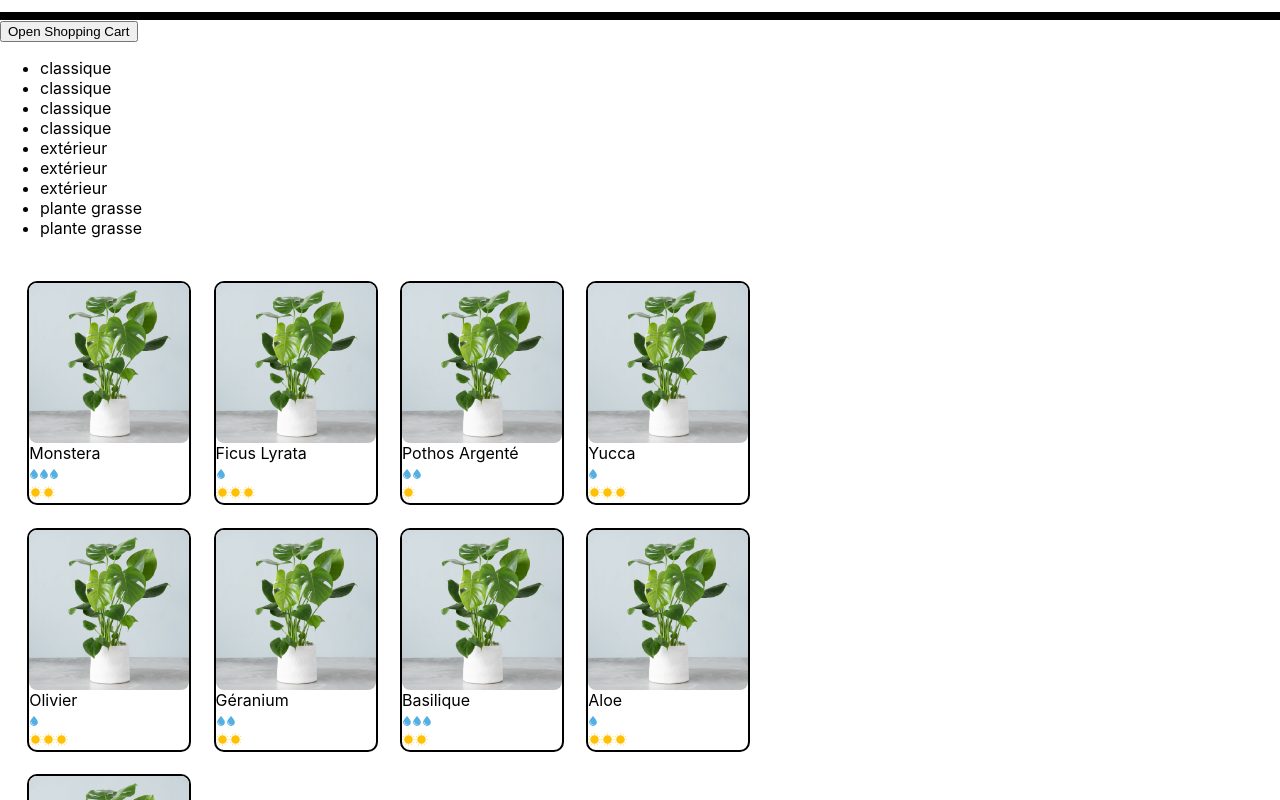
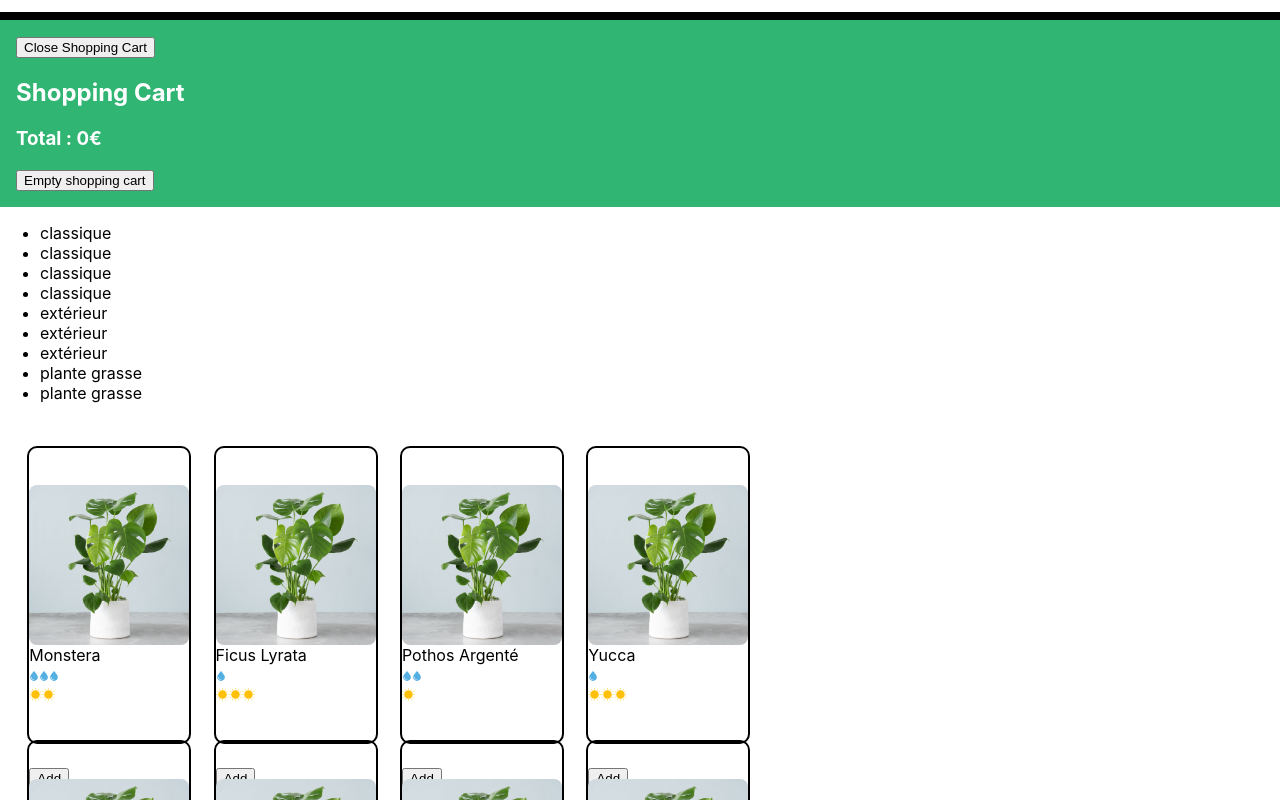
Before and after one commit to StefanUngureanul24/la-maison-jungle, a React (Create React App) app: page / in a window 1280 px wide. Shown: the part 200-1000 px from the top of the page. Built offline with nearby package versions, Linux system fonts and the light colour scheme.

Commit message:
Handling of state between components by using the closest common parent of components ShoppingList and Cart, which is App

```diff
--- a/src/components/App.js
+++ b/src/components/App.js
@@ -1,14 +1,18 @@
+import { useState } from 'react'
+
 import Banner from './Banner'
 import Cart from './Cart'
 import ShoppingList from './ShoppingList'
 import Footer from './Footer'
 
 function App() {
+  const [cart, updateCart] = useState([])
+
   return (
   <div>
     <Banner />
-    <Cart />
-    <ShoppingList />
+    <Cart cart={cart} updateCart={updateCart} />
+    <ShoppingList cart={cart} updateCart={updateCart} />
     <Footer />
   </div>
   )
--- a/src/components/Cart.js
+++ b/src/components/Cart.js
@@ -1,6 +1,6 @@
 import { useState } from 'react'
 
-function Cart() {
+function Cart({ cart, updateCart }) {
     /*
     const monsteraPrice = 8;
     const ivyPrice = 10;
@@ -22,26 +22,31 @@
     */
 
     const monsteraPrice = 8
-    const [cart, updateCart] = useState(0)
-    const [isOpen, setIsOpen] = useState(false)
+    const [isOpen, setIsOpen] = useState(true)
 
     return isOpen ? (
         <div className='lmj-cart'>
-            <button onClick={() => setIsOpen(false)}>Close Shopping Cart</button>
-            <h2>Panier</h2>
-            <div>
-                Monstera: {monsteraPrice}€
-                <button onclick={() => updateCart(cart + 1)}>
-                    Add
-                </button>
-            </div>
+            <button
+                onClick={() => setIsOpen(false)}
+            >
+                Close Shopping Cart
+            </button>
+            <h2>Shopping Cart</h2>
             <h3>Total : {monsteraPrice * cart}€</h3>
-            <button onClick={() => updateCart(0)}>
+            <button
+                onClick={() => updateCart(0)}
+            >
                 Empty shopping cart
             </button>
         </div>
     ) : (
-        <button onClick={() => setIsOpen(true)}>Open Shopping Cart</button>
+        <div className='lmj-cart-closed'>
+            <button
+                onClick={() => setIsOpen(true)}
+            >
+                Open Shopping Cart
+            </button>
+        </div>
     )
 }
 
--- a/src/components/ShoppingList.js
+++ b/src/components/ShoppingList.js
@@ -23,7 +23,7 @@
     Each variable of each element of the list
     Is sent as props to PlantItem
 */
-function ShoppingList() {
+function ShoppingList({ cart, updateCart }) {
     var id_categ = 0
     const categories = plantList.reduce(
         (acc, plant) =>
@@ -55,6 +55,7 @@
             </ul>
             <ul className='lmj-plant-list'>
                 {plantList.map(({ id, cover, name, water, light }) => (
+                    <div key={id}>
                         <PlantItem
                             id={id}
                             cover={cover}
@@ -62,6 +63,13 @@
                             water={water}
                             light={light}
                         />
+                        <button
+                            className='buttonItem'
+                            onClick={() => updateCart(cart + 1)}
+                        >
+                            Add
+                        </button>
+                    </div>
                 ))}
             </ul>
         </div>
```
Lines whose indentation alone changed are shown as unchanged.
